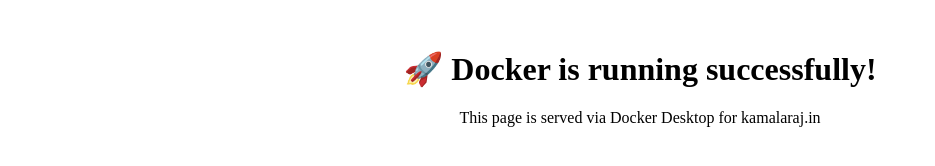
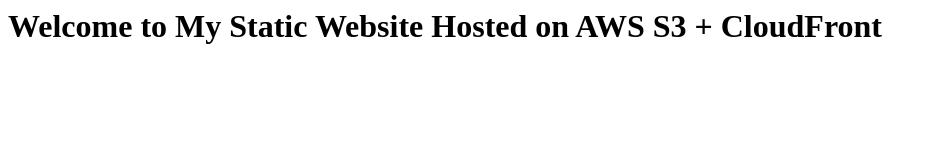
Before and after one commit to raj94-cloud/cloud-devops-projects, a plain HTML site: page index.html in a window 1280 px wide. Shown: the whole page, without its empty margins (0-935 px from the left). Drawn offline with Linux system fonts and the light colour scheme.

Commit message:
Add files via upload

```diff
--- a/index.html
+++ b/index.html
@@ -1,8 +1 @@
-<!DOCTYPE html>
-<html>
-  <head><title>Welcome to kamalaraj.in</title></head>
-  <body style="text-align:center;margin-top:50px;">
-    <h1>🚀 Docker is running successfully!</h1>
-    <p>This page is served via Docker Desktop for kamalaraj.in</p>
-  </body>
-</html>
+<h1>Welcome to My Static Website Hosted on AWS S3 + CloudFront</h1>
--- /dev/null
+++ b/styles.css
@@ -0,0 +1 @@
+body { font-family: Arial; }
```
Also changed, not shown: about.html (added, +1 -0 lines), 1 other file.
